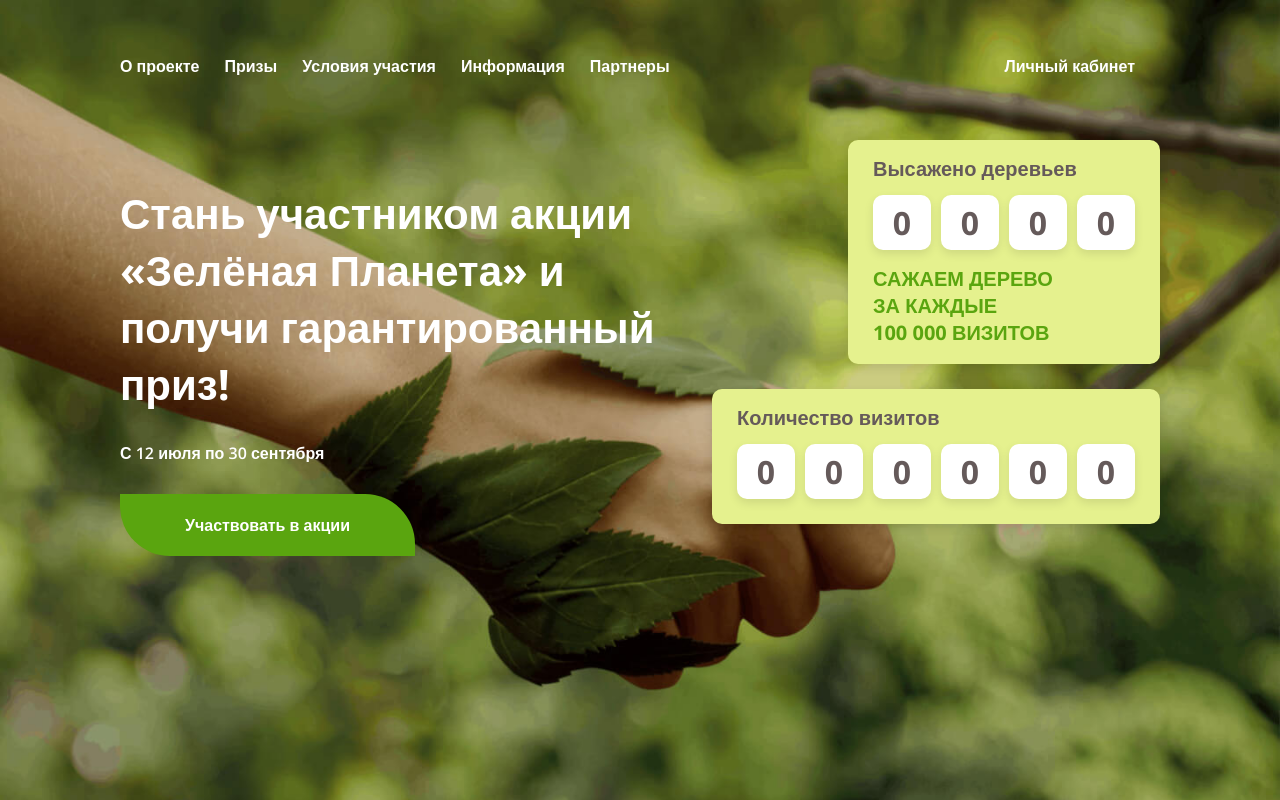
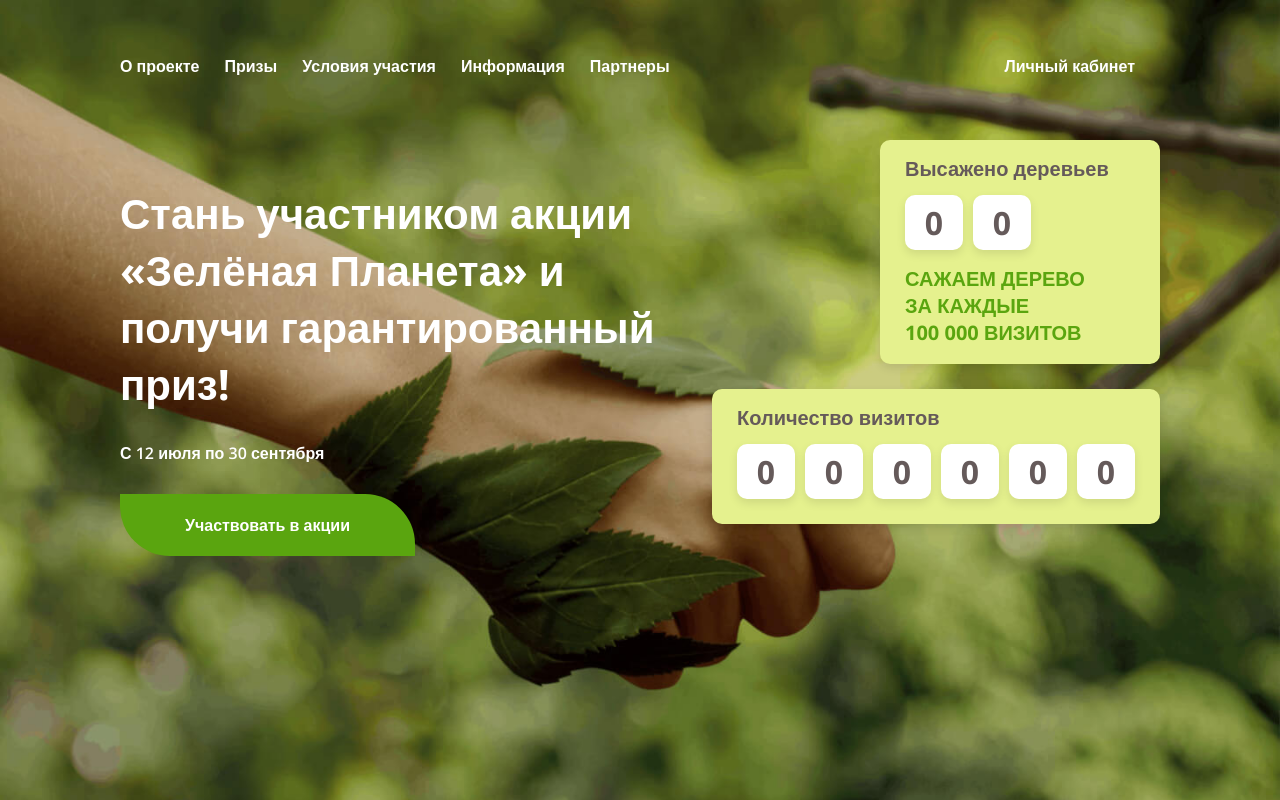
Before and after one commit to Filatov-Nikita/planeta-green, a Vue app: page / in a window 1280 px wide. Shown: the top 800 px of the page. Built offline with nearby package versions, Linux system fonts and the light colour scheme.

Commit message:
fix: правки по тексту

```diff
--- a/src/components/CounterTree.vue
+++ b/src/components/CounterTree.vue
@@ -2,7 +2,7 @@
   <div class="counter counter--pb-18">
     <div class="counter__title">Высажено деревьев</div>
     <div class="counter__cells">
-      <div class="counter__cell" v-for="i in 4" :key="i">
+      <div class="counter__cell" v-for="i in 2" :key="i">
         <span class="counter__value">0</span>
       </div>
     </div>
--- a/src/components/ScreenFooter.vue
+++ b/src/components/ScreenFooter.vue
@@ -3,7 +3,7 @@
     <div class="wrapper">
       <div class="text">
         <p>
-          1.Участник Акции может зарегистрировать неограниченное количество
+          1.За исключением гипермаркета «О’КЕЙ» и арендаторов на его территории участник Акции может зарегистрировать неограниченное количество
           чеков за весь период Акции, но: - не более 5 (пяти) чеков из одного
           магазина ТРЦ «Планета» в день - не более 10 (десяти) чеков от
           приобретения Подарочных карт ТРЦ «Планета» за весь период Акции. - не
--- a/src/components/ScreenMain.vue
+++ b/src/components/ScreenMain.vue
@@ -119,7 +119,7 @@ export default {
 }
 
 .tree {
-  max-width: 312px;
+  max-width: 280px;
   margin-left: auto;
   margin-bottom: 25px;
 }
```
